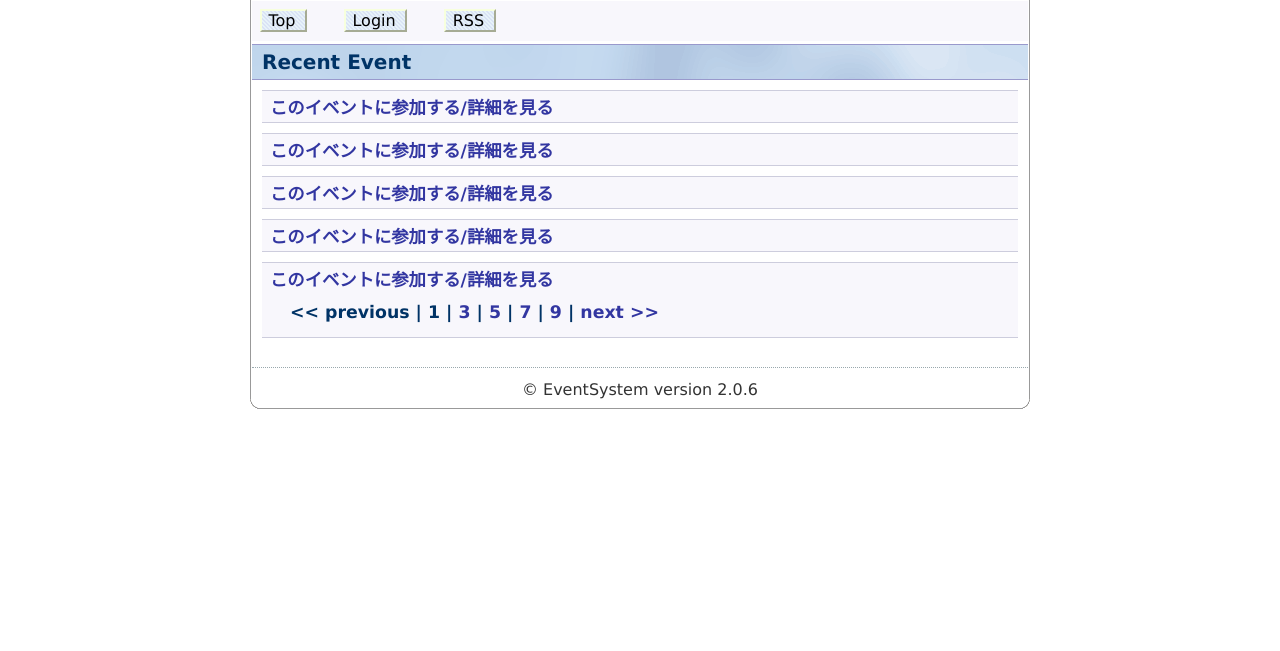
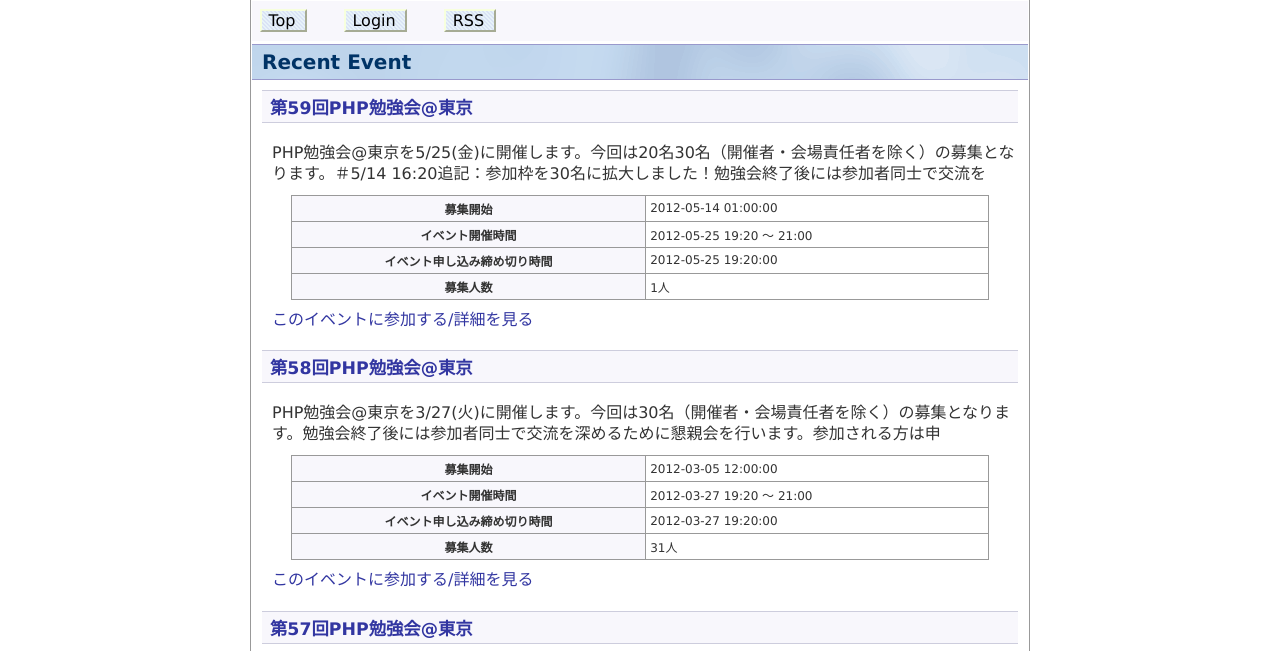
Before and after one commit to php-users-jp/events, a plain HTML site: page index.html in a window 1280 px wide. Shown: the part 142-793 px from the top of the page. Drawn offline with Linux system fonts and the light colour scheme.

Commit message:
ダブルクォートぬけてた

```diff
--- a/index.html
+++ b/index.html
@@ -45,7 +45,7 @@
 <div>
 <h2>Recent Event</h2>
 
-<h3><a href="/events/show/110.html>第59回PHP勉強会@東京</a></h3>
+<h3><a href="/events/show/110.html">第59回PHP勉強会@東京</a></h3>
 <p>
 PHP勉強会@東京を5/25(金)に開催します。今回は20名30名（開催者・会場責任者を除く）の募集となります。＃5/14 16:20追記：参加枠を30名に拡大しました！勉強会終了後には参加者同士で交流を</p>
 
@@ -68,9 +68,9 @@ PHP勉強会@東京を5/25(金)に開催します。今回は20名30名（開催
 </tr>
 </table>
 
-<p><a href="/events/show/110.html>このイベントに参加する/詳細を見る</a>
+<p><a href="/events/show/110.html">このイベントに参加する/詳細を見る</a>
 
-<h3><a href="/events/show/109.html>第58回PHP勉強会@東京</a></h3>
+<h3><a href="/events/show/109.html">第58回PHP勉強会@東京</a></h3>
 <p>
 PHP勉強会@東京を3/27(火)に開催します。今回は30名（開催者・会場責任者を除く）の募集となります。勉強会終了後には参加者同士で交流を深めるために懇親会を行います。参加される方は申</p>
 
@@ -93,9 +93,9 @@ PHP勉強会@東京を3/27(火)に開催します。今回は30名（開催者
 </tr>
 </table>
 
-<p><a href="/events/show/109.html>このイベントに参加する/詳細を見る</a>
+<p><a href="/events/show/109.html">このイベントに参加する/詳細を見る</a>
 
-<h3><a href="/events/show/108.html>第57回PHP勉強会@東京</a></h3>
+<h3><a href="/events/show/108.html">第57回PHP勉強会@東京</a></h3>
 <p>
 PHP勉強会@東京を11/12(土)に開催します。（@関東から@東京に変更しました）今回は30名（開催者・会場責任者を除く）の募集となります。勉強会終了後には参加者同士で交流を深めるために懇</p>
 
@@ -118,9 +118,9 @@ PHP勉強会@東京を11/12(土)に開催します。（@関東から@東京に
 </tr>
 </table>
 
-<p><a href="/events/show/108.html>このイベントに参加する/詳細を見る</a>
+<p><a href="/events/show/108.html">このイベントに参加する/詳細を見る</a>
 
-<h3><a href="/events/show/107.html>第56回PHP勉強会@関東</a></h3>
+<h3><a href="/events/show/107.html">第56回PHP勉強会@関東</a></h3>
 <p>
 約8ヶ月ぶりとなるPHP勉強会@関東を10/1(土)に開催します。今回は、20名（開催者・会場責任者を除く）の募集となりますが、宜しければご参加下さい。勉強会終了後には参加者同士で交流を深</p>
 
@@ -143,9 +143,9 @@ PHP勉強会@東京を11/12(土)に開催します。（@関東から@東京に
 </tr>
 </table>
 
-<p><a href="/events/show/107.html>このイベントに参加する/詳細を見る</a>
+<p><a href="/events/show/107.html">このイベントに参加する/詳細を見る</a>
 
-<h3><a href="/events/show/106.html>TDC第十一回PHP勉強会</a></h3>
+<h3><a href="/events/show/106.html">TDC第十一回PHP勉強会</a></h3>
 <p>
 ７月１２日（火）に第11回目のPHPの勉強会を行います。テーマは申し込みフォームを作ってみます。今回は、申し込みフォーム作成とZendLibraryの紹介です。１、データベースの操作２、ファー</p>
 
@@ -168,13 +168,13 @@ PHP勉強会@東京を11/12(土)に開催します。（@関東から@東京に
 </tr>
 </table>
 
-<p><a href="/events/show/106.html>このイベントに参加する/詳細を見る</a>
+<p><a href="/events/show/106.html">このイベントに参加する/詳細を見る</a>
 
 <div class="pager">
 
 <p id='pagination'>
 <span class="disabled">&lt;&lt; previous</span> |
-<span class="current">1</span> | <span><a href="/events/index/page_2.html>2</a></span> | <span><a href="/events/index/page_3.html>3</a></span> | <span><a href="/events/index/page_4.html>4</a></span> | <span><a href="/events/index/page_5.html>5</a></span> | <span><a href="/events/index/page_6.html>6</a></span> | <span><a href="/events/index/page_7.html>7</a></span> | <span><a href="/events/index/page_8.html>8</a></span> | <span><a href="/events/index/page_9.html>9</a></span> | <a href="/events/index/page_2.html rel="next">next &gt;&gt;</a>
+<span class="current">1</span> | <span><a href="/events/index/page_2.html">2</a></span> | <span><a href="/events/index/page_3.html">3</a></span> | <span><a href="/events/index/page_4.html">4</a></span> | <span><a href="/events/index/page_5.html">5</a></span> | <span><a href="/events/index/page_6.html">6</a></span> | <span><a href="/events/index/page_7.html">7</a></span> | <span><a href="/events/index/page_8.html">8</a></span> | <span><a href="/events/index/page_9.html">9</a></span> | <a href="/events/index/page_2.html" rel="next">next &gt;&gt;</a>
 </p>
 
 </div>
```
